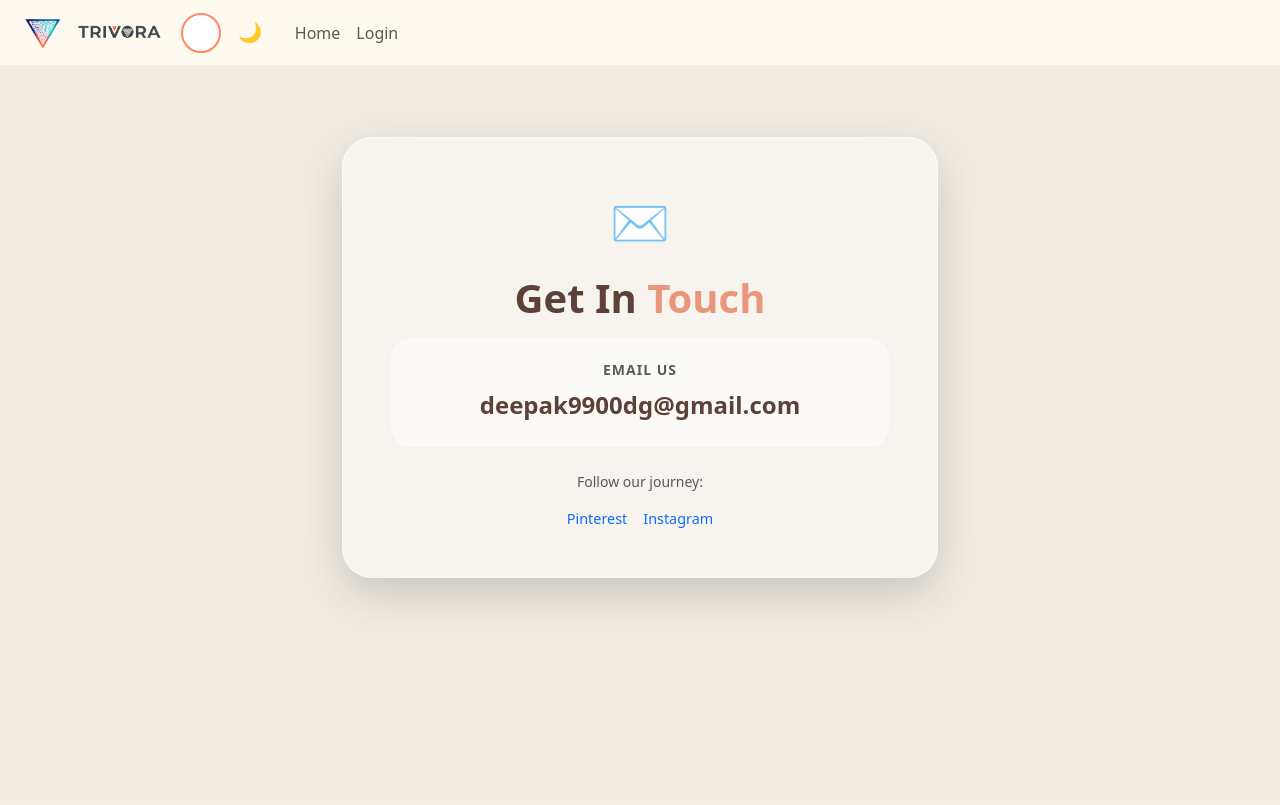
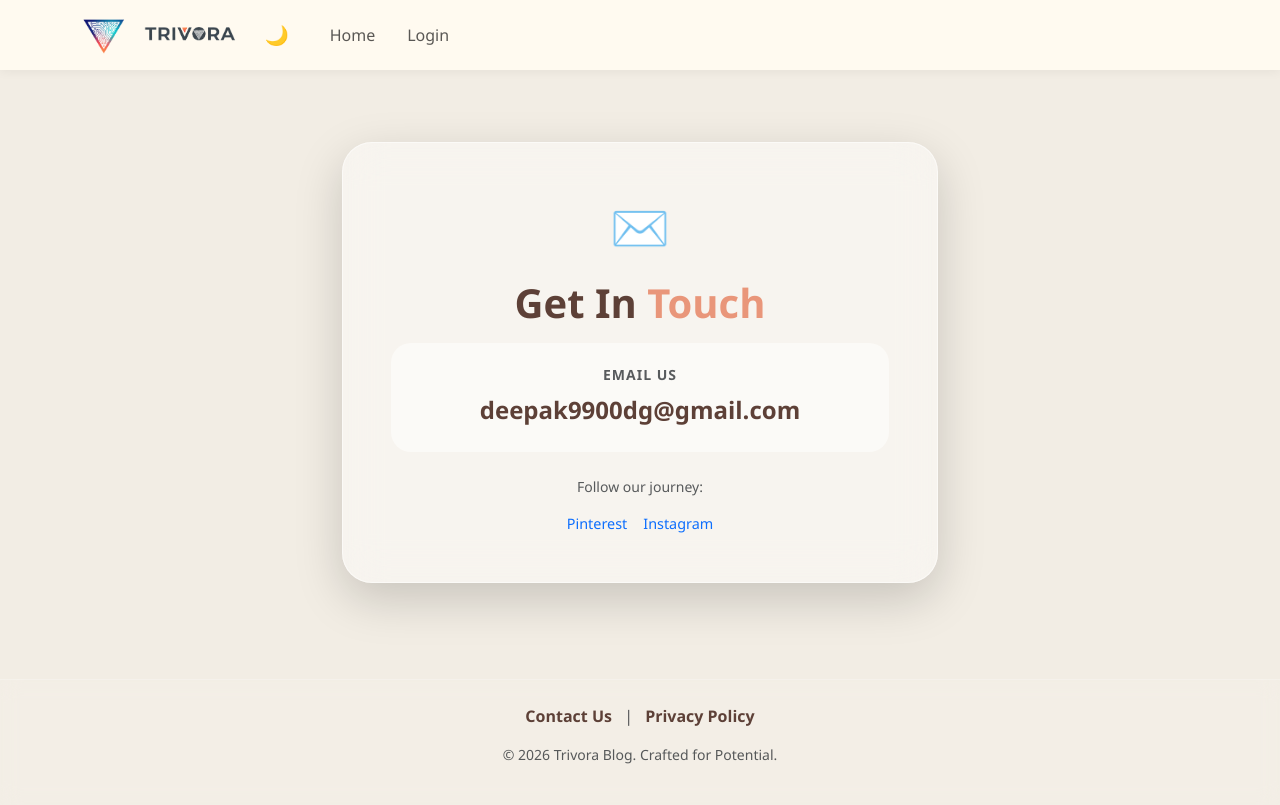
Before and after one commit to deepak9900dg/TRIVORA, a Flask app: page /contact in a window 1280 px wide. Before the commit the page ends 611 px from the top, so only its background shows below. Run offline with Flask 3, Linux system fonts and the light colour scheme.

Commit message:
Update base.html

```diff
--- a/templates/base.html
+++ b/templates/base.html
@@ -1,89 +1,95 @@
 <!DOCTYPE html>
-<html lang="hi">
-<head>
+<html lang="hi"> <head>
+    <script async src="https://www.googletagmanager.com/gtag/js?id=G-1G407RQJTJ"></script>
+    <script>
+      window.dataLayer = window.dataLayer || [];
+      function gtag(){dataLayer.push(arguments);}
+      gtag('js', new Date());
+      gtag('config', 'G-1G407RQJTJ');
+    </script>
+
+    <meta name="p:domain_verify" content="c38f713f4ed26a61ccbb22df3b8dfb96"/>
+    <meta name="google-site-verification" content="6Qy-v_fgbWhwu7cAN5kcIG2A-pH3KiUCAfh8SGhxH7E" />
     <meta charset="UTF-8">
     <meta name="viewport" content="width=device-width, initial-scale=1.0">
     <meta http-equiv="content-language" content="hi, en">
     <meta name="robots" content="index, follow">
+
     <title>Trivora - Learn & Grow</title>
+    <meta name="description" content="Trivora - A platform to learn professional skills and growth mindset.">
+    <link rel="icon" type="image/png" href="{{ url_for('static', filename='logo.png') }}">
 
+    <script type="application/ld+json">
+    {
+      "@context": "https://schema.org",
+      "@type": "WebSite",
+      "name": "Trivora",
+      "url": "https://trivora-blog.vercel.app/",
+      "logo": "https://trivora-blog.vercel.app/static/logo.png"
+    }
+    </script>
+
+    <link href="https://fonts.googleapis.com/css2?family=Montserrat:wght@700;800&display=swap" rel="stylesheet">
     <link href="https://cdn.jsdelivr.net/npm/bootstrap@5.3.0/dist/css/bootstrap.min.css" rel="stylesheet">
-    <link href="https://fonts.googleapis.com/css2?family=Montserrat:wght@800&display=swap" rel="stylesheet">
 
     <style>
-        body { background-color: #f2ede4; transition: 0.3s; overflow-x: hidden; }
+        body { background-color: #f2ede4; font-family: 'Segoe UI', Tahoma, sans-serif; transition: 0.3s; overflow-x: hidden; }
+        .navbar { background-color: #fffaf0 !important; box-shadow: 0 2px 10px rgba(0,0,0,0.05); padding: 10px 0; }
+        .navbar-brand { display: flex; align-items: center; font-family: 'Montserrat', sans-serif; font-weight: 800; color: #2d3436 !important; text-decoration: none; }
 
-        /* Full Width Post Fix */
-        .full-page-post {
-            width: 100vw !important;
-            max-width: 100vw !important;
-            margin-left: calc(-50vw + 50%);
-            padding: 0 !important;
-        }
+        /* Full Width Post Layout Fix */
+        .full-page-post { width: 100vw !important; margin-left: calc(-50vw + 50%); padding: 0 !important; }
 
-        /* Navbar Styling */
-        .navbar { background-color: #fffaf0 !important; padding: 10px 0; }
-
-        /* Fancy Circle Translate Button */
-        #google_translate_element {
-            width: 40px;
-            height: 40px;
-            overflow: hidden;
-            border-radius: 50%;
-            border: 2px solid #ff8a65;
-            background: white;
-            display: flex;
+        /* FANCY COMPACT TRANSLATE BUTTON */
+        #google_translate_element { display: inline-block; vertical-align: middle; }
+        .goog-te-gadget-simple {
+            background-color: #ff8a65 !important;
+            border: none !important;
+            padding: 5px !important;
+            border-radius: 50% !important;
+            width: 35px !important;
+            height: 35px !important;
+            display: flex !important;
             align-items: center;
             justify-content: center;
-            transition: 0.3s;
-            position: relative;
+            cursor: pointer;
         }
-        #google_translate_element:hover { transform: scale(1.1); box-shadow: 0 0 10px rgba(255,138,101,0.5); }
-
-        /* Hide Google Branding/Text */
-        .goog-te-gadget-simple {
-            background-color: transparent !important;
-            border: none !important;
-            padding: 0 !important;
-            font-size: 0 !important; /* Hide text */
-        }
-        .goog-te-gadget-icon {
-            margin: 0 !important;
-            width: 24px !important;
-            height: 24px !important;
-        }
-        .goog-te-menu-value span { display: none !important; }
+        .goog-te-gadget-simple img, .goog-te-menu-value span, .goog-te-gadget-icon { display: none !important; }
+        .goog-te-gadget-simple::before { content: '文'; color: white; font-weight: bold; font-size: 14px; }
         .goog-te-banner-frame { display: none !important; }
         body { top: 0 !important; }
+
+        /* Dark Mode styles */
+        body.dark-mode { background-color: #121212; color: #ffffff; }
+        body.dark-mode .navbar { background-color: #1e1e1e !important; border-bottom: 1px solid #333; }
+        body.dark-mode .navbar-brand { color: #ffffff !important; }
     </style>
 </head>
 <body>
 
-<nav class="navbar navbar-expand-lg sticky-top">
-    <div class="container-fluid px-4">
-        <a class="navbar-brand d-flex align-items-center notranslate" href="{{ url_for('home') }}">
-            <img src="{{ url_for('static', filename='logo.png') }}" alt="Trivora Logo" style="height: 35px;">
-            <img src="{{ url_for('static', filename='text.png') }}" alt="TRIVORA" style="height: 20px; margin-left: 8px;" class="d-none d-sm-block">
+<nav class="navbar navbar-expand-lg sticky-top mb-4">
+    <div class="container">
+        <a class="navbar-brand notranslate" href="{{ url_for('home') }}">
+            <img src="{{ url_for('static', filename='logo.png') }}" alt="Trivora Logo" style="height: 40px; width: auto;">
+            <img src="{{ url_for('static', filename='text.png') }}" alt="TRIVORA" style="height: 22px; width: auto; margin-left: 10px;" class="d-none d-sm-block">
         </a>
 
         <div class="d-flex align-items-center ms-auto">
-            <div id="google_translate_element" title="Translate Language"></div>
-
-            <button id="darkModeToggle" class="btn btn-sm ms-2" style="font-size: 1.2rem;">🌙</button>
-
-            <button class="navbar-toggler ms-2" type="button" data-bs-toggle="collapse" data-bs-target="#navbarNav">
+            <div id="google_translate_element" class="me-2"></div>
+            <button id="darkModeToggle" class="btn btn-sm p-0 me-2" style="font-size: 1.2rem;">🌙</button>
+            <button class="navbar-toggler" type="button" data-bs-toggle="collapse" data-bs-target="#navbarNav">
                 <span class="navbar-toggler-icon" style="width: 20px; height: 20px;"></span>
             </button>
         </div>
 
         <div class="collapse navbar-collapse" id="navbarNav">
-            <div class="navbar-nav ms-3">
-                <a class="nav-link fw-medium" href="{{ url_for('home') }}">Home</a>
+            <div class="navbar-nav ms-lg-3">
+                <a class="nav-link px-3 fw-medium" href="{{ url_for('home') }}">Home</a>
                 {% if session.get('user') %}
-                    <a class="nav-link fw-medium" href="{{ url_for('upload') }}">Create</a>
-                    <a class="nav-link fw-medium text-danger" href="{{ url_for('logout') }}">Logout</a>
+                    <a class="nav-link px-3 fw-medium" href="{{ url_for('upload') }}">Create</a>
+                    <a class="nav-link px-3 fw-medium text-danger" href="{{ url_for('logout') }}">Logout</a>
                 {% else %}
-                    <a class="nav-link fw-medium" href="{{ url_for('login') }}">Login</a>
+                    <a class="nav-link px-3 fw-medium" href="{{ url_for('login') }}">Login</a>
                 {% endif %}
             </div>
         </div>
@@ -91,10 +97,21 @@
 </nav>
 
 {% block post_layout %}
-<div class="container mt-4">
+<div class="container">
 {% endblock %}
     {% block content %}{% endblock %}
 </div>
+
+<footer class="mt-5 py-4" style="background: rgba(255, 255, 255, 0.1); backdrop-filter: blur(10px); border-top: 1px solid rgba(255, 255, 255, 0.2);">
+    <div class="container text-center">
+        <div class="footer-links mb-3">
+            <a href="{{ url_for('contact') }}" class="footer-link" style="color: #5d4037; text-decoration: none; font-weight: 600;">Contact Us</a>
+            <span class="mx-2 text-muted">|</span>
+            <a href="{{ url_for('privacy') }}" class="footer-link" style="color: #5d4037; text-decoration: none; font-weight: 600;">Privacy Policy</a>
+        </div>
+        <p class="text-muted small">© 2026 Trivora Blog. Crafted for Potential.</p>
+    </div>
+</footer>
 
 <script src="https://cdn.jsdelivr.net/npm/bootstrap@5.3.0/dist/js/bootstrap.bundle.min.js"></script>
 
@@ -103,8 +120,7 @@ function googleTranslateElementInit() {
   new google.translate.TranslateElement({
     pageLanguage: 'hi',
     includedLanguages: 'hi,en',
-    layout: google.translate.TranslateElement.InlineLayout.SIMPLE,
-    autoDisplay: false
+    layout: google.translate.TranslateElement.InlineLayout.SIMPLE
   }, 'google_translate_element');
 }
 </script>
```
